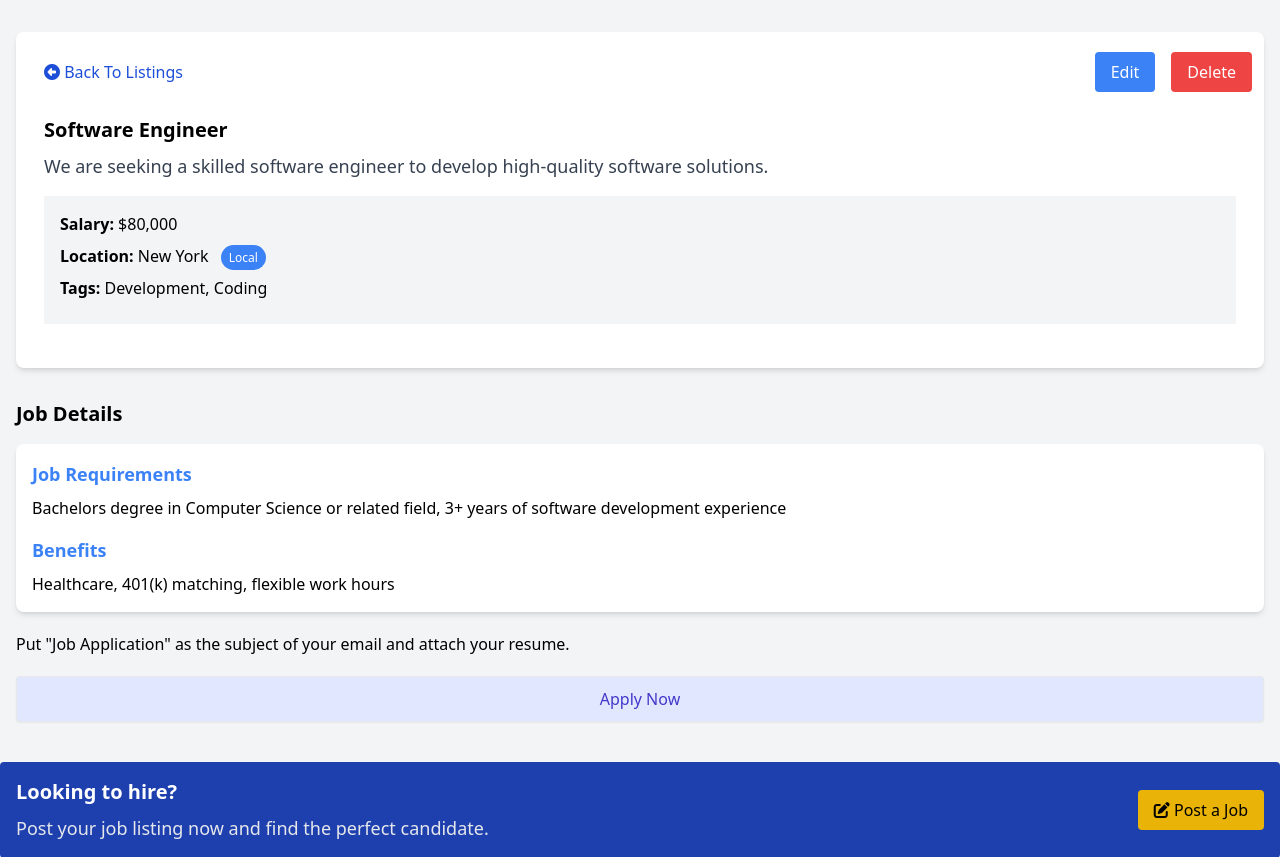
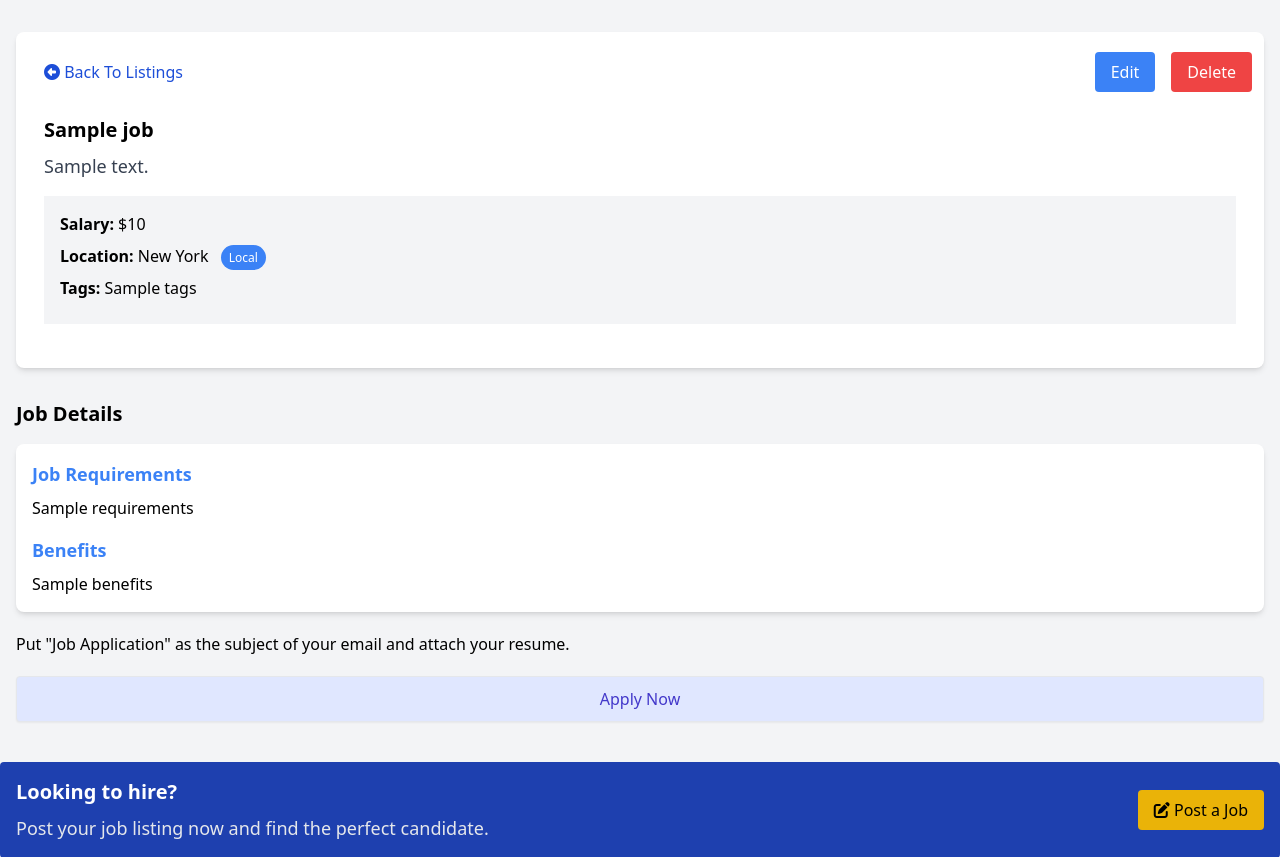
Before and after one commit to khaled308/job-navigator, a PHP site: template App/views/details.php in a window 1280 px wide. Shown: the part 68-925 px from the top of the page. Run offline with PHP 8.4, Linux system fonts and the light colour scheme; the template is opened without the code that fills it: most values are stand-ins (such as "Sample title", 1, 10 or a date in 2020).

Commit message:
job crud

```diff
--- a/App/routes.php
+++ b/App/routes.php
@@ -5,5 +5,6 @@ $router->errorPage('error');
 $router->add('GET','/', ['\App\Controllers\HomeController', 'index']);
 $router->add('GET','/listings', ['\App\Controllers\JobController', 'index']);
 $router->add('GET','/post-job', ['\App\Controllers\JobController', 'create']);
+$router->add('POST', '/post-job', ['\App\Controllers\JobController', 'store']);
 $router->add('GET','/listings/:job', ['\App\Controllers\JobController', 'show']);
-$router->add('POST', '/post-job', ['\App\Controllers\JobController', 'store']);
+$router->add('DELETE','/listings/:job', ['\App\Controllers\JobController', 'destroy']);
--- a/App/views/details.php
+++ b/App/views/details.php
@@ -13,18 +13,18 @@
         <!-- Delete Form -->
         <form method="POST">
           <button type="submit" class="px-4 py-2 bg-red-500 hover:bg-red-600 text-white rounded">Delete</button>
+          <input type="hidden" name="_method" value="DELETE">
         </form>
         <!-- End Delete Form -->
       </div>
     </div>
         <div class="p-4">
-          <h2 class="text-xl font-semibold">Software Engineer</h2>
+          <h2 class="text-xl font-semibold"><?= $data['job']['title'] ?></h2>
           <p class="text-gray-700 text-lg mt-2">
-            We are seeking a skilled software engineer to develop high-quality
-            software solutions.
+            <?= $data['job']['description'] ?>
           </p>
           <ul class="my-4 bg-gray-100 p-4">
-            <li class="mb-2"><strong>Salary:</strong> $80,000</li>
+            <li class="mb-2"><strong>Salary:</strong> $<?= $data['job']['salary'] ?></li>
             <li class="mb-2">
               <strong>Location:</strong> New York
               <span
@@ -33,8 +33,8 @@
               >
             </li>
             <li class="mb-2">
-              <strong>Tags:</strong> <span>Development</span>,
-              <span>Coding</span>
+              <strong>Tags:</strong>
+              <?= $data['job']['tags'] ?>
             </li>
           </ul>
         </div>
@@ -48,18 +48,17 @@
           Job Requirements
         </h3>
         <p>
-          Bachelors degree in Computer Science or related field, 3+ years of
-          software development experience
+          <?= $data['job']['requirements'] ?>
         </p>
         <h3 class="text-lg font-semibold mt-4 mb-2 text-blue-500">Benefits</h3>
-        <p>Healthcare, 401(k) matching, flexible work hours</p>
+        <p><?= $data['job']['benefits'] ?></p>
       </div>
       <p class="my-5">
         Put "Job Application" as the subject of your email and attach your
         resume.
       </p>
       <a
-        href="mailto:manager@company.com"
+        href="mailto:<?= $data['job']['email'] ?>"
         class="block w-full text-center px-5 py-2.5 shadow-sm rounded border text-base font-medium cursor-pointer text-indigo-700 bg-indigo-100 hover:bg-indigo-200"
       >
         Apply Now
--- a/App/views/home.php
+++ b/App/views/home.php
@@ -63,9 +63,7 @@
                   </li>
                   <li class="mb-2">
                     <strong>Tags:</strong>
-                    <?php foreach (explode(',', $job['tags']) as $tag): ?>
-                    <span><?= $tag ?></span>
-                    <?php endforeach; ?>
+                    <?= $job['tags'] ?>
                   </li>
                 </ul>
                 <a href="/listings/<?= $job['id'] ?>"
--- a/App/views/listings.php
+++ b/App/views/listings.php
@@ -34,9 +34,7 @@
                   </li>
                   <li class="mb-2">
                     <strong>Tags:</strong>
-                    <?php foreach (explode(',', $job['tags']) as $tag): ?>
-                    <span><?= $tag ?></span>
-                    <?php endforeach; ?>
+                    <?= $job['tags'] ?>
                   </li>
                 </ul>
                 <a href="details.html"
--- a/public/index.php
+++ b/public/index.php
@@ -1,5 +1,6 @@
 <?php
 
+session_start();
 require __DIR__ . '/../vendor/autoload.php';
 require __DIR__ . '/../Framework/helpers.php';
 
```
Also changed, not shown: App/Controllers/ErrorController.php (added, +11 -0 lines), App/Controllers/JobController.php (+22 -7 lines), App/views/post-job.php (+9 -0 lines), Framework/App.php (+6 -1 lines), Framework/Database.php (+9 -0 lines).
